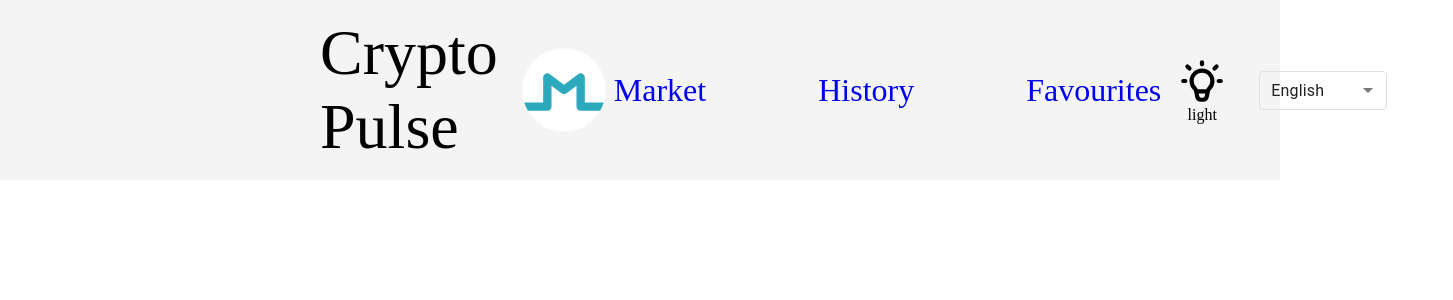
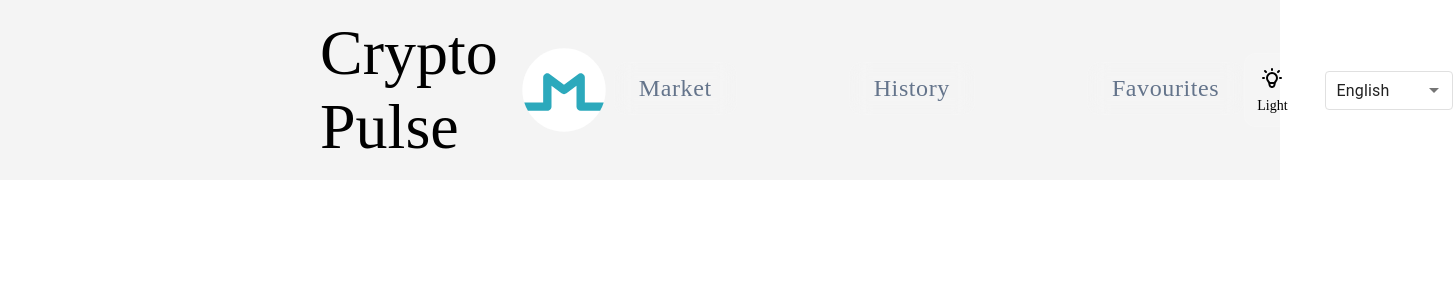
Before and after one commit to Danilll85/Crypto-Pulse-App, a React (Vite) app: page / in a window 1280 px wide. Shown: the top 300 px of the page, 1453 px wide, since content can reach past the window. Built offline with nearby package versions, Linux system fonts and the light colour scheme.

Commit message:
updates styles

```diff
--- a/src/shared/ui/languageToggle/Language.types.ts
+++ b/src/shared/ui/languageToggle/Language.types.ts
@@ -4,4 +4,5 @@ import type { SelectProps } from "@mui/material";
 export interface Props {
   language: string;
   setLanguage: (lang: string) => void;
+  theme: "light" | "dark";
 }
--- a/src/shared/ui/languageToggle/LanguageToggle.tsx
+++ b/src/shared/ui/languageToggle/LanguageToggle.tsx
@@ -2,7 +2,7 @@ import { StyledFormControl, StyledSelect, StyledMenuItem } from "./styles";
 import type { Props } from "./Language.types";
 import { useEffect, useState } from "react";
 
-export const LanguageToggle = ({ language, setLanguage }: Props) => {
+export const LanguageToggle = ({ language, setLanguage, theme }: Props) => {
   const [currentLanguage, setCurrentLanguage] = useState(language);
   const handleLanguageChange = (e: any) => {
     console.log(e.target.value);
--- a/src/shared/ui/navbar/Navbar.tsx
+++ b/src/shared/ui/navbar/Navbar.tsx
@@ -12,24 +12,28 @@ export const Navbar = () => {
   const { t, i18n, ready } = useTranslation();
 
   useEffect(() => {
-    console.log('Current language:', i18n.language)
-    console.log('Translation test:', t('light'));
-  }, [i18n.language, t])
+    console.log("Current language:", i18n.language);
+    console.log("Translation test:", t("light"));
+  }, [i18n.language, t]);
 
-  if(!ready) return <div>Loading...</div>;
+  if (!ready) return <div>Loading...</div>;
 
   return (
     <NavbarWrapper $theme={theme}>
       <Logo theme={theme} />
-      <Navigation translate={t}/>
+      <Navigation theme={theme} translate={t} />
       <SettingsWrapper>
-        <ThemeToggle theme={theme} toggleTheme={toggleTheme} translate={t}/>
-        <LanguageToggle language={i18n.language} setLanguage={(lang: string) => i18n.changeLanguage(lang)} />
+        <ThemeToggle theme={theme} toggleTheme={toggleTheme} translate={t} />
+        <LanguageToggle
+          language={i18n.language}
+          setLanguage={(lang: string) => i18n.changeLanguage(lang)}
+          theme={theme}
+        />
       </SettingsWrapper>
     </NavbarWrapper>
   );
 };
 
-/* to-do
-  localization
+/*
+styles for language toggle (depends on theme)
 */
--- a/src/shared/ui/navbar/styles.ts
+++ b/src/shared/ui/navbar/styles.ts
@@ -11,7 +11,7 @@ const NavbarWrapper = styled.div<{ $theme: string }>`
 const SettingsWrapper = styled.div`
   display: flex;
   align-items: center;
-  gap: 1rem;
+  gap: 1.5rem;
 `;
 
 export { NavbarWrapper, SettingsWrapper };
--- a/src/shared/ui/navigation/Navigation.tsx
+++ b/src/shared/ui/navigation/Navigation.tsx
@@ -1,7 +1,7 @@
 import type { Props } from "./Navigation.types";
 import { NavigationWrapper, NavItem, StyledNavLink } from "./styles";
 
-export const Navigation = ({ translate }: Props) => {
+export const Navigation = ({ theme, translate }: Props) => {
   return (
     <NavigationWrapper>
       <NavItem>
--- a/src/shared/ui/navigation/Navigation.types.ts
+++ b/src/shared/ui/navigation/Navigation.types.ts
@@ -1,5 +1,6 @@
 import type { TFunction } from "i18next";
 
 export interface Props {
+    theme: "light" | "dark";
     translate: TFunction<"translation", undefined>;
 }
--- a/src/shared/ui/navigation/styles.ts
+++ b/src/shared/ui/navigation/styles.ts
@@ -8,11 +8,76 @@ const NavigationWrapper = styled.div`
 `;
 
 const NavItem = styled.div`
+  position: relative;
+`;
+
+const StyledNavLink = styled(NavLink)`
+  display: inline-block;
+  padding: 0.75rem 1.5rem;
+  font-size: 1.5rem;
+  font-weight: 500;
   text-decoration: none;
-  font-size: 2rem;
+  color: var(--text-secondary, #64748b);
+  border-radius: 0.75rem;
+  transition: all 0.3s cubic-bezier(0.4, 0, 0.2, 1);
+  position: relative;
+  overflow: hidden;
+  letter-spacing: 0.025em;
+
+  background: rgba(255, 255, 255, 0.05);
+  backdrop-filter: blur(10px);
+  border: 1px solid rgba(255, 255, 255, 0.1);
+
+  &:hover {
+    color: var(--text-primary, #1e293b);
+    background: rgba(255, 255, 255, 0.15);
+    border-color: rgba(255, 255, 255, 0.2);
+    transform: translateY(-2px);
+    box-shadow: 0 8px 25px rgba(0, 0, 0, 0.1), 0 4px 10px rgba(0, 0, 0, 0.05);
+  }
+
+  &.active {
+    color: var(--accent-color, #3b82f6);
+    background: linear-gradient(135deg, rgba(59, 130, 246, 0.15) 0%, rgba(147, 51, 234, 0.15) 100%);
+    border-color: rgba(59, 130, 246, 0.3);
+    box-shadow: 0 4px 15px rgba(59, 130, 246, 0.2), inset 0 1px 0 rgba(255, 255, 255, 0.2);
+  }
+
+  &.active:hover {
+    background: linear-gradient(135deg, rgba(59, 130, 246, 0.25) 0%, rgba(147, 51, 234, 0.25) 100%);
+    transform: translateY(-2px);
+    box-shadow: 0 8px 25px rgba(59, 130, 246, 0.3), inset 0 1px 0 rgba(255, 255, 255, 0.2);
+  }
+
+  animation: slideIn 0.5s ease-out;
+
+  &:focus-visible {
+    outline: 2px solid var(--accent-color, #3b82f6);
+    outline-offset: 2px;
+  }
+
+  @media (max-width: 768px) {
+    padding: 0.5rem 1rem;
+    font-size: 1rem;
+  }
+
+  @media (max-width: 480px) {
+    padding: 0.4rem 0.8rem;
+    font-size: 0.9rem;
+  }
 `;
-const StyledNavLink = styled(NavLink)`
-  text-decoration: none;
+
+const slideIn = `
+  @keyframes slideIn {
+    from {
+      opacity: 0;
+      transform: translateY(-10px);
+    }
+    to {
+      opacity: 1;
+      transform: translateY(0);
+    }
+  }
 `;
 
 export { NavigationWrapper, NavItem, StyledNavLink };
--- a/src/shared/ui/themeToggle/styles.ts
+++ b/src/shared/ui/themeToggle/styles.ts
@@ -1,18 +1,44 @@
 import styled from "@emotion/styled";
 
 const ThemeWrapper = styled.div`
-  font-size: 1rem;
-  padding: 1rem;
   display: flex;
   flex-direction: column;
   align-items: center;
   justify-content: center;
+  gap: 0.5rem;
+  padding: 0.75rem;
+  border-radius: 0.75rem;
   cursor: pointer;
+  transition: all 0.3s ease;
+
+  background: rgba(255, 255, 255, 0.1);
+  border: 1px solid rgba(255, 255, 255, 0.1);
+
+  &:hover {
+    background: rgba(255, 255, 255, 0.15);
+    border-color: rgba(255, 255, 255, 0.2);
+    transform: translateY(-2px);
+    box-shadow: 0 4px 12px rgba(0, 0, 0, 0.1);
+  }
+
+  &:active {
+    transform: translateY(0);
+  }
+
+  &:hover img {
+    transform: scale(1.1);
+  }
+
+  font-size: 0.875rem;
+  font-weight: 500;
+  color: inherit;
+  text-transform: capitalize;
 `;
 
 const ThemeImage = styled.img`
-  width: 50px;
-  height: 50px;
+  width: 24px;
+  height: 24px;
+  transition: transform 0.3s ease;
 `;
 
 export { ThemeWrapper, ThemeImage };
```
